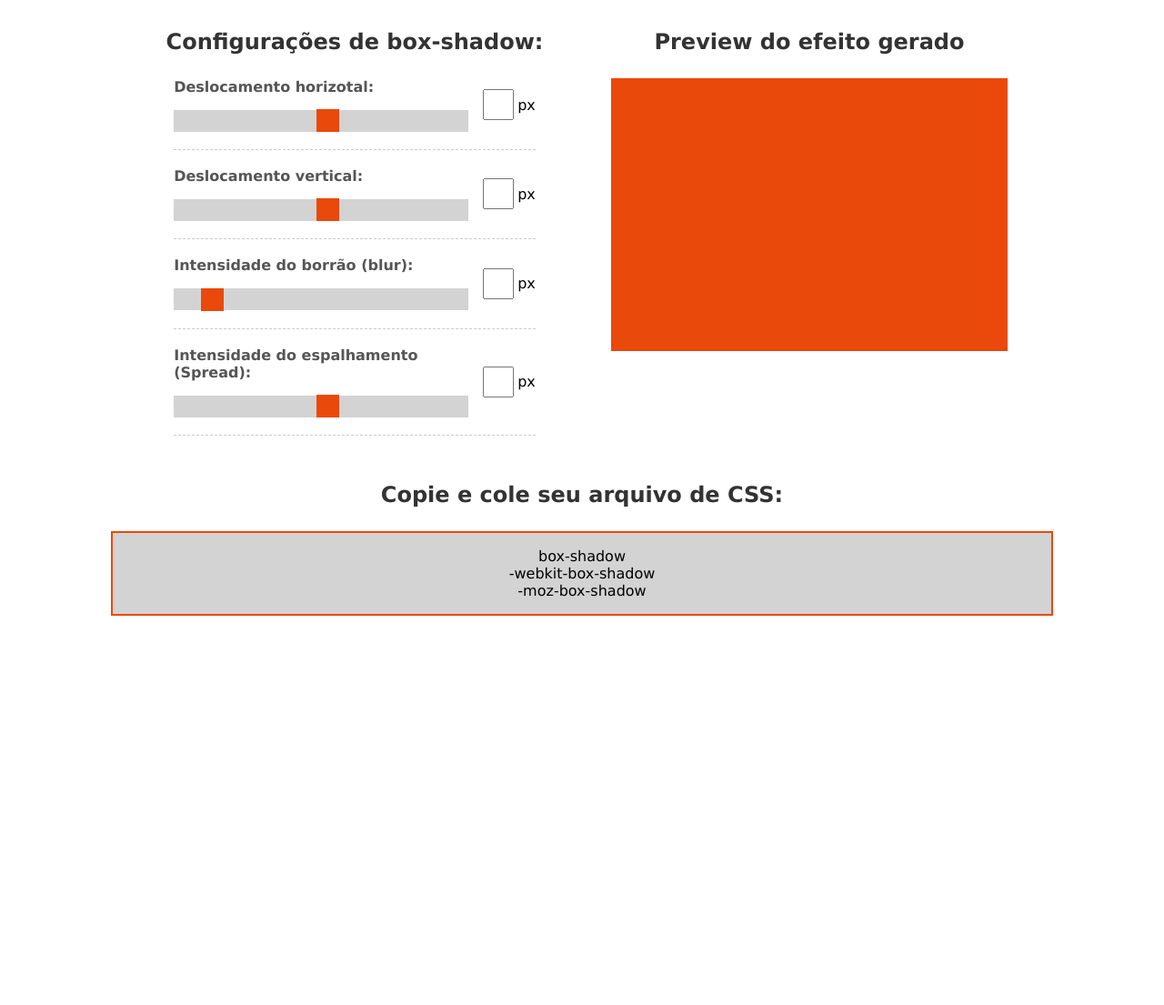
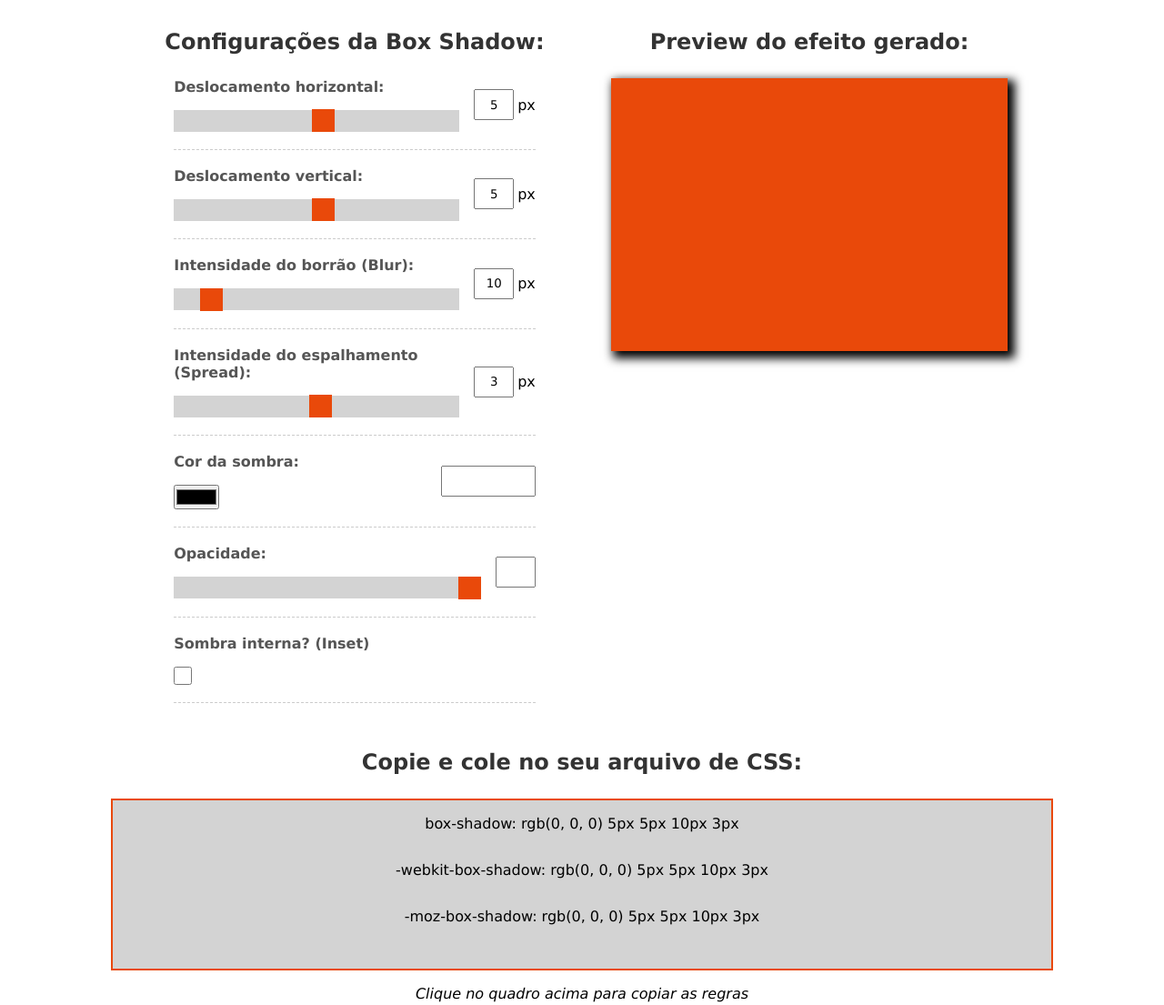
Before and after one commit to joaoguisilvae-wq/Gerador-de-box-shadow, a plain HTML site: page index.html in a window 1280 px wide. Shown: the whole page at 91% size. Before the commit the page ends 800 px from the top, so only its background shows below. Drawn offline with Linux system fonts and the light colour scheme.

Commit message:
Termino de JS e adição de novas funcionalidades

```diff
--- a/css/styles.css
+++ b/css/styles.css
@@ -69,11 +69,22 @@ h2 {
   margin-left: 4px;
 }
 
-.reference-input input {
+.form-control input[type="text"] {
   height: 30px;
-  width: 30px;
+  width: 40px;
   text-align: center;
   margin-left: 1rem;
+}
+
+/* Novas funcionalidas */
+#color-value {
+  min-width: 100px;
+}
+
+#inset {
+  align-self: flex-start;
+  height: 20px;
+  width: 20px;
 }
 
 /* Preview */
@@ -90,6 +101,8 @@ h2 {
 
 #generated-rule p {
   margin-bottom: 0.5rem;
+  margin-bottom: 2rem;
+  padding: 0 2rem;
 }
 
 #rules-area {
@@ -98,4 +111,37 @@ h2 {
   margin: 0 auto;
   border: 2px solid #e9490a;
   padding: 1rem;
+  cursor: pointer;
+  transition: 0.4s;
 }
+
+#rules-area:hover {
+  background-color: #dfdfdf;
+}
+
+#copy-instructions {
+  font-style: italic;
+  margin-top: 1rem;
+}
+
+/* Media query */
+@media (max-width: 425px) {
+  #box-shadow-generator {
+    flex-direction: column;
+  }
+
+  #controls-container,
+  #preview {
+    padding: 1rem 2rem;
+  }
+
+  #box {
+    width: 60%;
+    height: 200px;
+    margin: 0 auto;
+  }
+
+  #generated-rule {
+    margin-top: 2rem;
+  }
+}
--- a/index.html
+++ b/index.html
@@ -2,24 +2,23 @@
 <html lang="en">
   <head>
     <meta charset="UTF-8" />
+    <meta http-equiv="X-UA-Compatible" content="IE=edge" />
     <meta name="viewport" content="width=device-width, initial-scale=1.0" />
-    <title>Gerador de box-shadow</title>
-    <!-- CSS -->
+    <title>Gerador de Box Shadow</title>
     <link rel="stylesheet" href="css/styles.css" />
-    <!-- JS -->
     <script src="js/scripts.js" defer></script>
   </head>
   <body>
     <div id="box-shadow-generator">
       <div id="controls-container">
-        <h2>Configurações de box-shadow:</h2>
+        <h2>Configurações da Box Shadow:</h2>
         <div class="form-control">
           <div class="range-input">
-            <label for="horizontal">Deslocamento horizotal:</label>
+            <label for="horizontal">Deslocamento horizontal:</label>
             <input
               type="range"
+              id="horizontal"
               name="horizontal"
-              id="horizontal"
               min="-100"
               max="100"
               value="5"
@@ -35,8 +34,8 @@
             <label for="vertical">Deslocamento vertical:</label>
             <input
               type="range"
+              id="vertical"
               name="vertical"
-              id="vertical"
               min="-100"
               max="100"
               value="5"
@@ -49,11 +48,11 @@
         </div>
         <div class="form-control">
           <div class="range-input">
-            <label for="blur">Intensidade do borrão (blur):</label>
+            <label for="blur">Intensidade do borrão (Blur):</label>
             <input
               type="range"
+              id="blur"
               name="blur"
-              id="blur"
               min="0"
               max="100"
               value="10"
@@ -69,11 +68,11 @@
             <label for="spread">Intensidade do espalhamento (Spread):</label>
             <input
               type="range"
+              id="spread"
               name="spread"
-              id="spread"
               min="-100"
               max="100"
-              value="5"
+              value="3"
             />
           </div>
           <div class="reference-input">
@@ -81,19 +80,52 @@
             <p>px</p>
           </div>
         </div>
+        <div class="form-control">
+          <div class="range-input">
+            <label for="color">Cor da sombra:</label>
+            <input type="color" id="color" name="color" value="#000000" />
+          </div>
+          <div class="reference-input">
+            <input type="text" id="color-value" name="color-value" />
+          </div>
+        </div>
+        <div class="form-control">
+          <div class="range-input">
+            <label for="opacity">Opacidade:</label>
+            <input
+              type="range"
+              id="opacity"
+              name="opacity"
+              min="0"
+              max="1"
+              value="1"
+              step="0.01"
+            />
+          </div>
+          <div class="reference-input">
+            <input type="text" id="opacity-value" name="opacity-value" />
+          </div>
+        </div>
+        <div class="form-control">
+          <div class="range-input">
+            <label for="opacity">Sombra interna? (Inset)</label>
+            <input type="checkbox" id="inset" name="inset" />
+          </div>
+        </div>
       </div>
       <div id="preview">
-        <h2>Preview do efeito gerado</h2>
+        <h2>Preview do efeito gerado:</h2>
         <div id="box"></div>
       </div>
     </div>
     <div id="generated-rule">
-      <h2>Copie e cole seu arquivo de CSS:</h2>
+      <h2>Copie e cole no seu arquivo de CSS:</h2>
       <div id="rules-area">
-        <div id="rule">box-shadow <span></span></div>
-        <div id="webkit-rule">-webkit-box-shadow <span></span></div>
-        <div id="moz-rule">-moz-box-shadow <span></span></div>
+        <p id="rule">box-shadow: <span></span></p>
+        <p id="webkit-rule">-webkit-box-shadow: <span></span></p>
+        <p id="moz-rule">-moz-box-shadow: <span></span></p>
       </div>
+      <p id="copy-instructions">Clique no quadro acima para copiar as regras</p>
     </div>
   </body>
 </html>
--- a/js/scripts.js
+++ b/js/scripts.js
@@ -0,0 +1,131 @@
+class BoxShadowGenerator {
+  constructor(
+    horizontal,
+    horizontalRef,
+    vertical,
+    verticalRef,
+    blur,
+    blurRef,
+    spread,
+    spreadRef,
+    previewBox,
+    rule,
+    webkitRule,
+    mozRule
+  ) {
+    this.horizontal = horizontal;
+    this.horizontalRef = horizontalRef;
+    this.vertical = vertical;
+    this.verticalRef = verticalRef;
+    this.blur = blur;
+    this.blurRef = blurRef;
+    this.spread = spread;
+    this.spreadRef = spreadRef;
+    this.previewBox = previewBox;
+    this.rule = rule;
+    this.webkitRule = webkitRule;
+    this.mozRule = mozRule;
+  }
+
+  initialize() {
+    this.horizontalRef.value = this.horizontal.value;
+    this.verticalRef.value = this.vertical.value;
+    this.blurRef.value = this.blur.value;
+    this.spreadRef.value = this.spread.value;
+
+    this.applyRule();
+    this.showRule();
+  }
+
+  applyRule() {
+    this.previewBox.style.boxShadow = `${this.horizontalRef.value}px ${this.verticalRef.value}px ${this.blurRef.value}px ${this.spreadRef.value}px #000000`;
+    this.currentRule = this.previewBox.style.boxShadow;
+  }
+
+  showRule() {
+    this.rule.innerText = this.currentRule;
+    this.webkitRule.innerText = this.currentRule;
+    this.mozRule.innerText = this.currentRule;
+  }
+
+  updateValue(type, value) {
+    switch (type) {
+      case "horizontal":
+        this.horizontalRef.value = value;
+        break;
+      case "vertical":
+        this.verticalRef.value = value;
+        break;
+      case "blur":
+        this.blurRef.value = value;
+        break;
+      case "spread":
+        this.spreadRef.value = value;
+        break;
+    }
+
+    this.applyRule();
+    this.showRule();
+  }
+}
+
+// Seleção de elementos
+const horizontal = document.querySelector("#horizontal");
+const horizontalRef = document.querySelector("#horizontal-value");
+
+const vertical = document.querySelector("#vertical");
+const verticalRef = document.querySelector("#vertical-value");
+
+const blur = document.querySelector("#blur");
+const blurRef = document.querySelector("#blur-value");
+
+const spread = document.querySelector("#spread");
+const spreadRef = document.querySelector("#spread-value");
+
+const previewBox = document.querySelector("#box");
+
+const rule = document.querySelector("#rule span");
+const webkitRule = document.querySelector("#webkit-rule span");
+const mozRule = document.querySelector("#moz-rule span");
+
+const boxShadow = new BoxShadowGenerator(
+  horizontal,
+  horizontalRef,
+  vertical,
+  verticalRef,
+  blur,
+  blurRef,
+  spread,
+  spreadRef,
+  previewBox,
+  rule,
+  webkitRule,
+  mozRule
+);
+
+boxShadow.initialize();
+
+// Eventos
+horizontal.addEventListener("input", (e) => {
+  const value = e.target.value;
+
+  boxShadow.updateValue("horizontal", value);
+});
+
+vertical.addEventListener("input", (e) => {
+  const value = e.target.value;
+
+  boxShadow.updateValue("vertical", value);
+});
+
+blur.addEventListener("input", (e) => {
+  const value = e.target.value;
+
+  boxShadow.updateValue("blur", value);
+});
+
+spread.addEventListener("input", (e) => {
+  const value = e.target.value;
+
+  boxShadow.updateValue("spread", value);
+});
```
